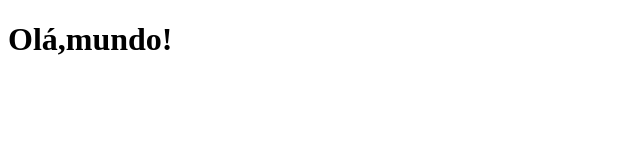
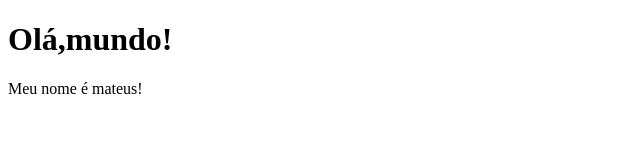
Before and after one commit to MateusCavalcante00/Ola-Mundo, a plain HTML site: page site exemplo/index.html in a window 1280 px wide. Shown: the whole page, without its empty margins (0-640 px from the left). Drawn offline with Linux system fonts and the light colour scheme.

Commit message:
adcionando nome

```diff
--- a/site exemplo/index.html
+++ b/site exemplo/index.html
@@ -9,7 +9,7 @@
 
 <body>
     <h1>Olá,mundo!</h1>
-    <p></p>
+    <p>Meu nome é mateus!</p>
 </body>
 
 </html>
```
